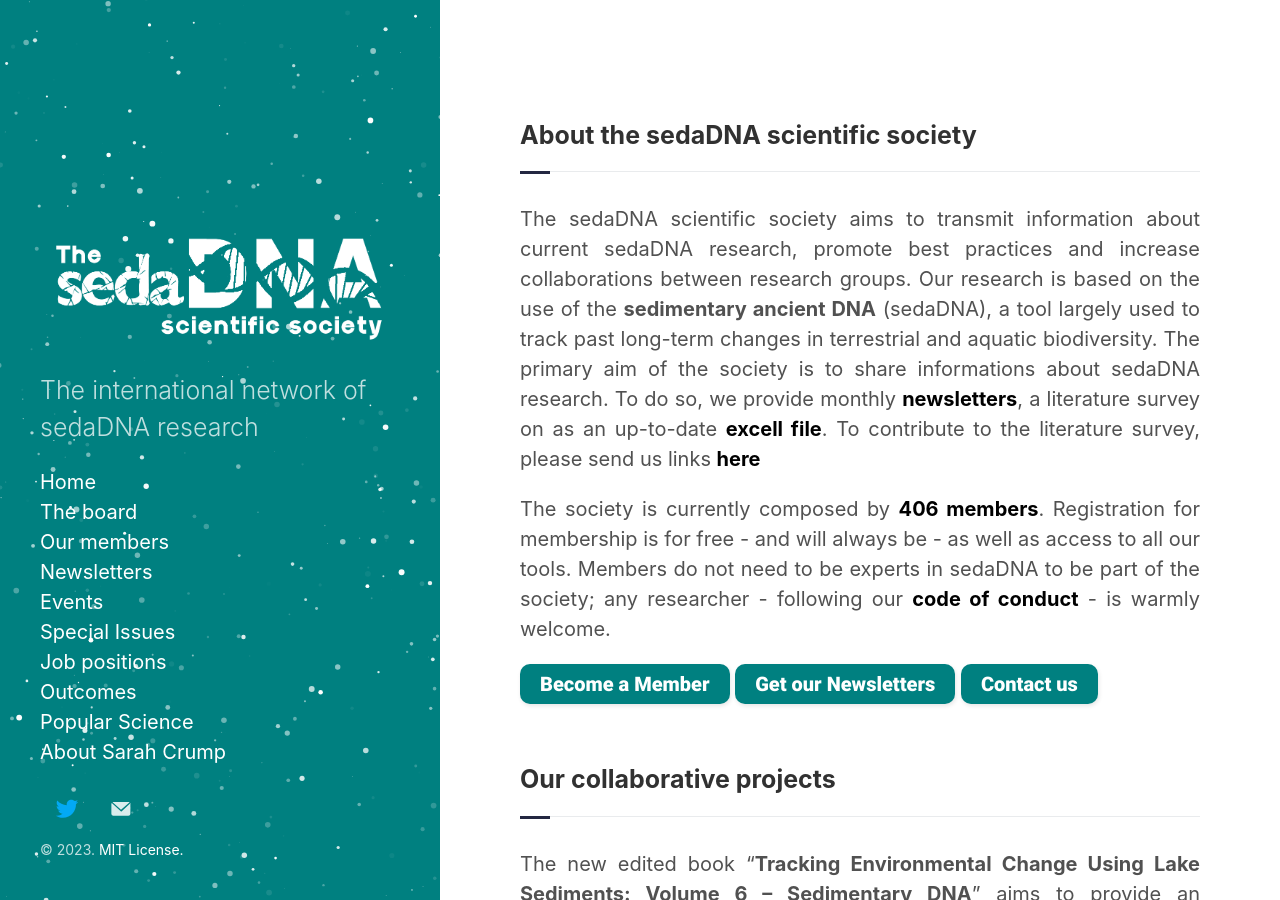
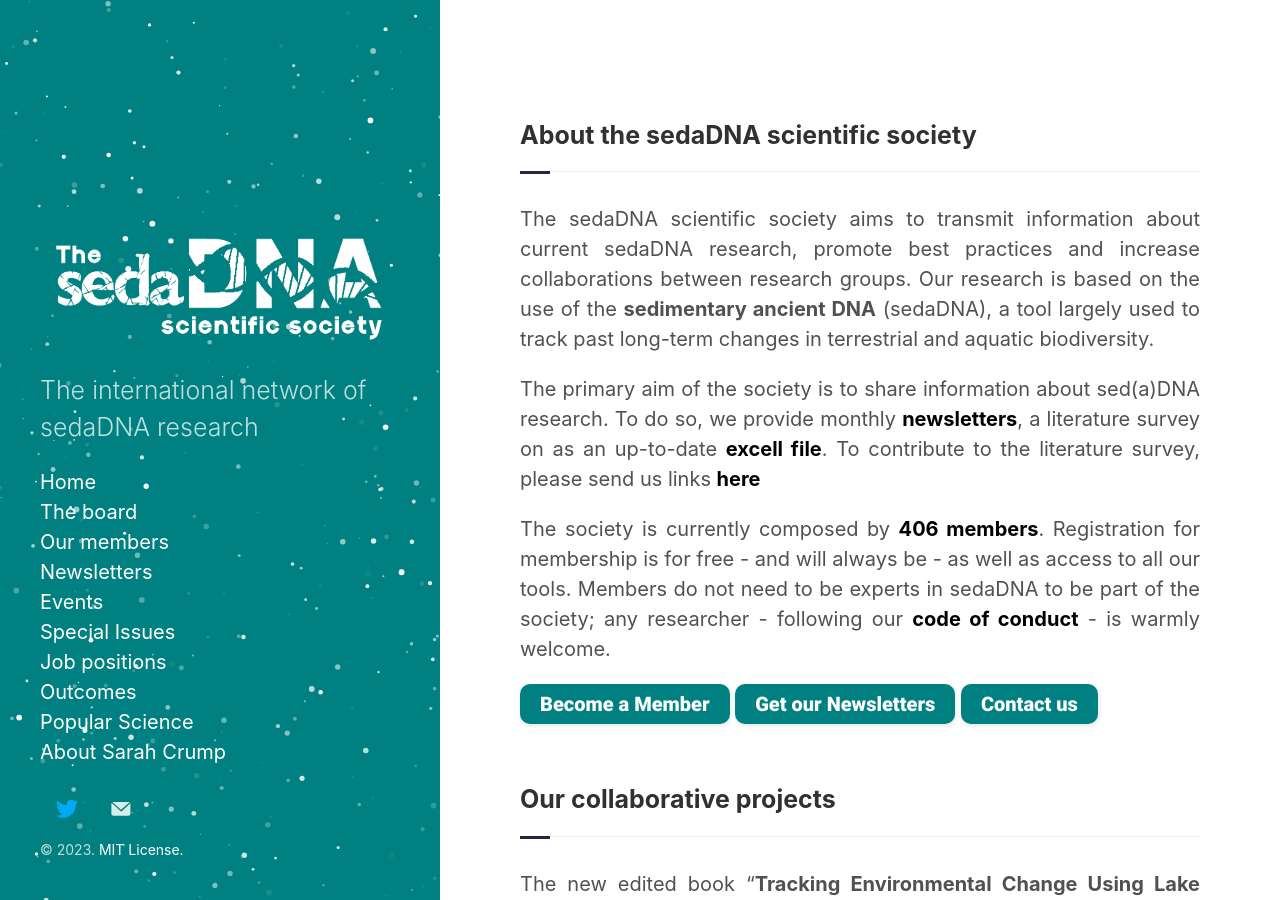
Before and after one commit to sedadna/sedadna.github.io, a Jekyll site: the page built from index.html, in a window 1280 px wide and 900 px high. Built offline with Jekyll 4.4.1, drawn with Linux system fonts in a browser that asks for light colours; the list of posts is cut into pages by our own code.

Commit message:
Update index.html

```diff
--- a/index.html
+++ b/index.html
@@ -4,7 +4,8 @@ layout: category
 
 <div class="intro">
 <h3 class="section-title underline">About the sedaDNA scientific society</h3>
-<p>The sedaDNA scientific society aims to transmit information about current sedaDNA research, promote best practices and increase collaborations between research groups. Our research is based on the use of the <b>sedimentary ancient DNA</b> (sedaDNA), a tool largely used to track past long-term changes in terrestrial and aquatic biodiversity. The primary aim of the society is to share informations about sedaDNA research. To do so, we provide monthly <a href="/category/news.html"><b>newsletters</b></a>, a literature survey on as an up-to-date <a href="https://drive.google.com/file/d/1fZKL1Vb0xhpDSuqNx_JnYAk0KXEtF0PS/view" target="_blank"><b>excell file</b></a>. To contribute to the literature survey, please send us links <a href="https://forms.gle/QoiCgaFWf9o7juVQ9" target="_blank"><b>here</b></a></p>
+<p>The sedaDNA scientific society aims to transmit information about current sedaDNA research, promote best practices and increase collaborations between research groups. Our research is based on the use of the <b>sedimentary ancient DNA</b> (sedaDNA), a tool largely used to track past long-term changes in terrestrial and aquatic biodiversity. </p>
+<p>The primary aim of the society is to share information about sed(a)DNA research. To do so, we provide monthly <a href="/category/news.html"><b>newsletters</b></a>, a literature survey on as an up-to-date <a href="https://drive.google.com/file/d/1fZKL1Vb0xhpDSuqNx_JnYAk0KXEtF0PS/view" target="_blank"><b>excell file</b></a>. To contribute to the literature survey, please send us links <a href="https://forms.gle/QoiCgaFWf9o7juVQ9" target="_blank"><b>here</b></a></p>
 <p>The society is currently composed by <a href="/category/members.html"> <b>406 members</b></a>. Registration for membership is for free - and will always be - as well as access to all our tools. Members do not need to be experts in sedaDNA to be part of the society; any researcher - following our <a href="/category/code.html"><b>code of conduct</b></a> - is warmly welcome.</p>
 <button class="button-join" role="button" onclick="window.open('https://forms.gle/sNqK3VUjHhqUXwbq9','_blank')" type="button">Become a Member</button>
 <button class="button-join" role="button" onclick="window.open('https://forms.gle/icM9hT6uxy7oGmsUA','_blank')" type="button">Get our Newsletters</button>
```
